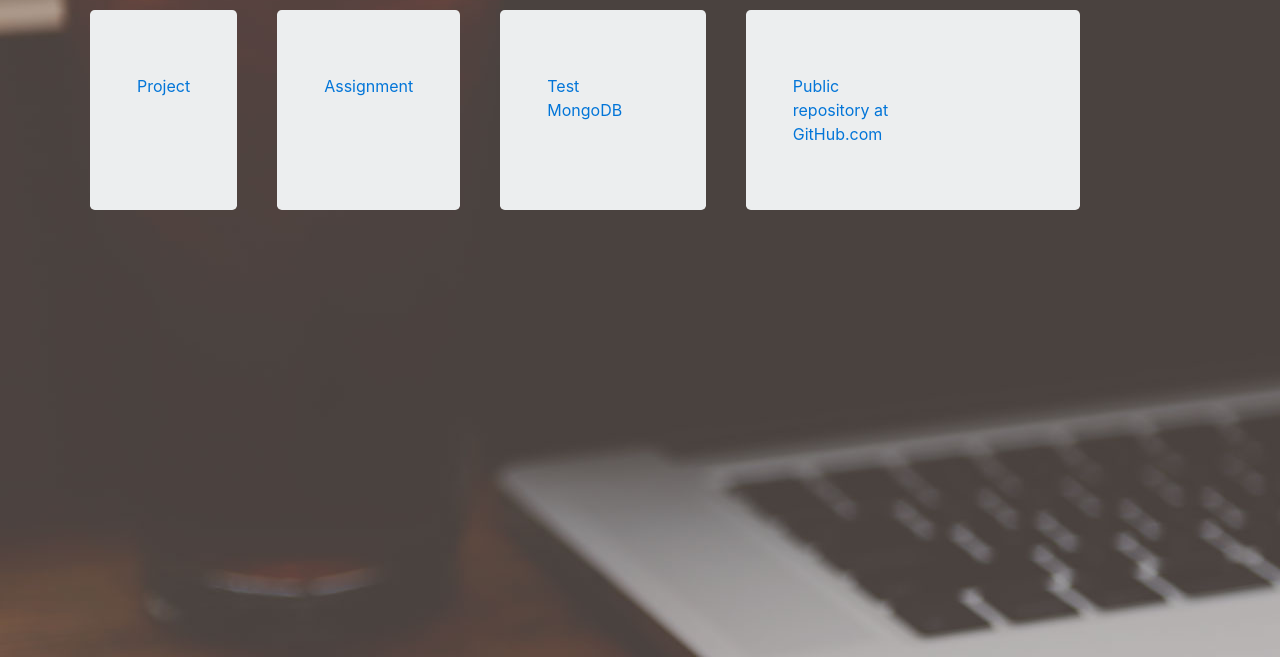
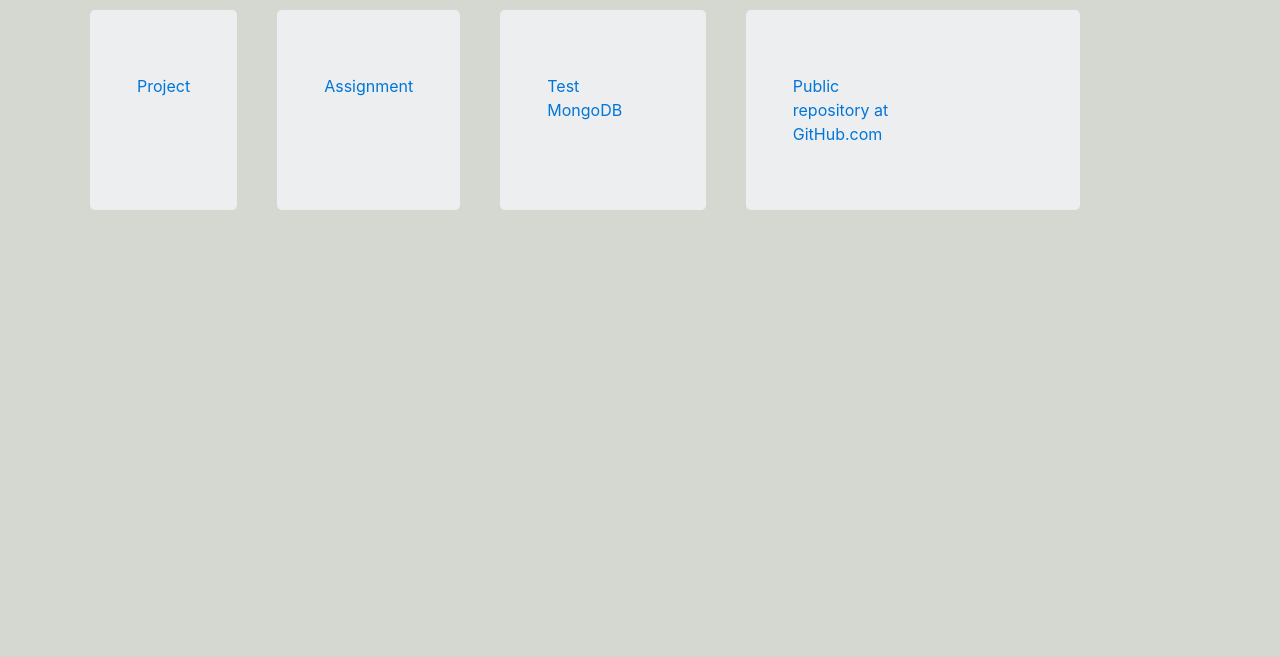
Before and after one commit to palaparthi/palaparthi-sree-webdev, a website: page public/index.html in a window 1280 px wide. Shown: the part 143-800 px from the top of the page. Drawn offline with nearby package versions, Linux system fonts and the light colour scheme.

Commit message:
change 1

```diff
--- a/public/index.html
+++ b/public/index.html
@@ -15,7 +15,7 @@
 
         }
         body{
-            background-image: url("/images/background.jpg");
+
             background-color: #D4D8D1;
         }
 
```
